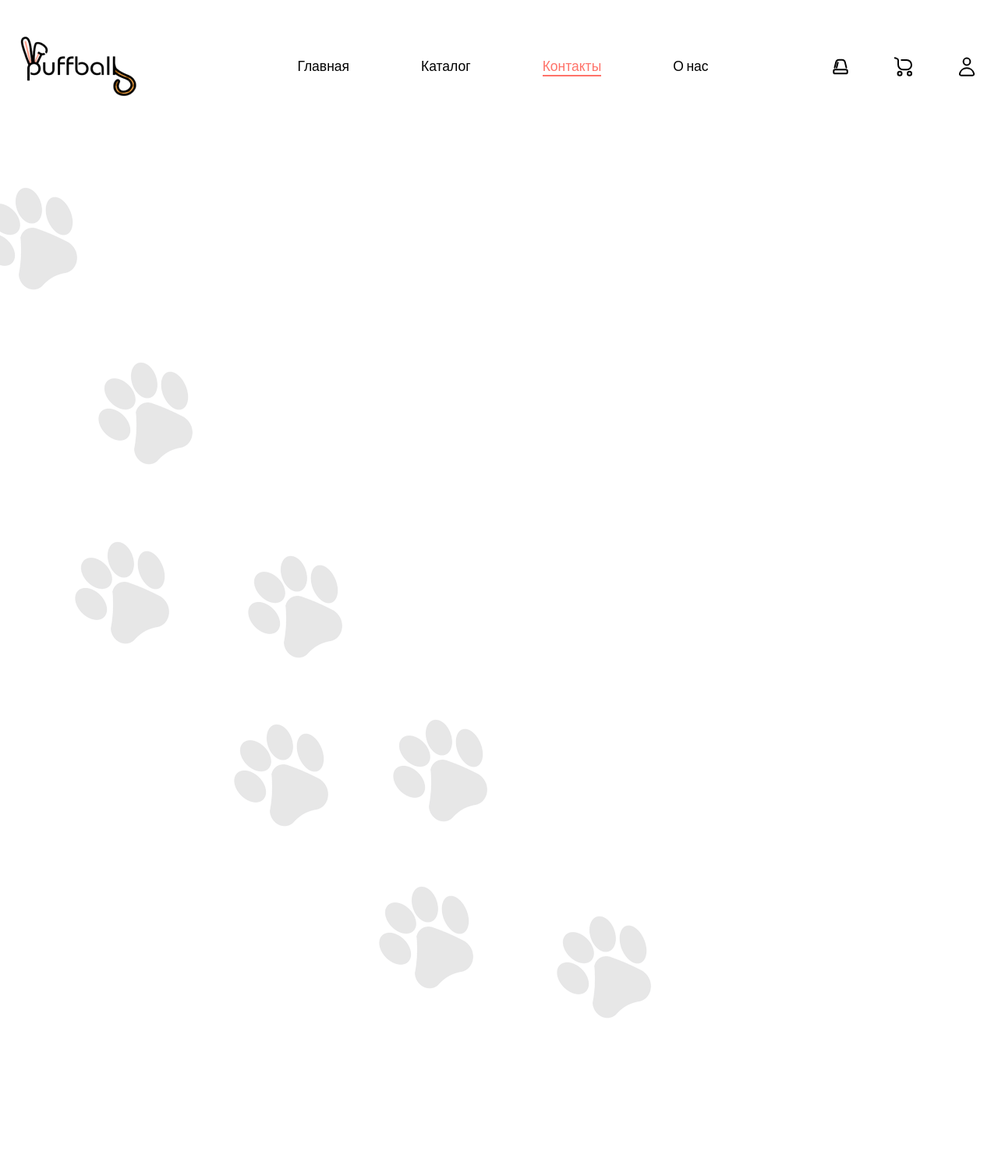
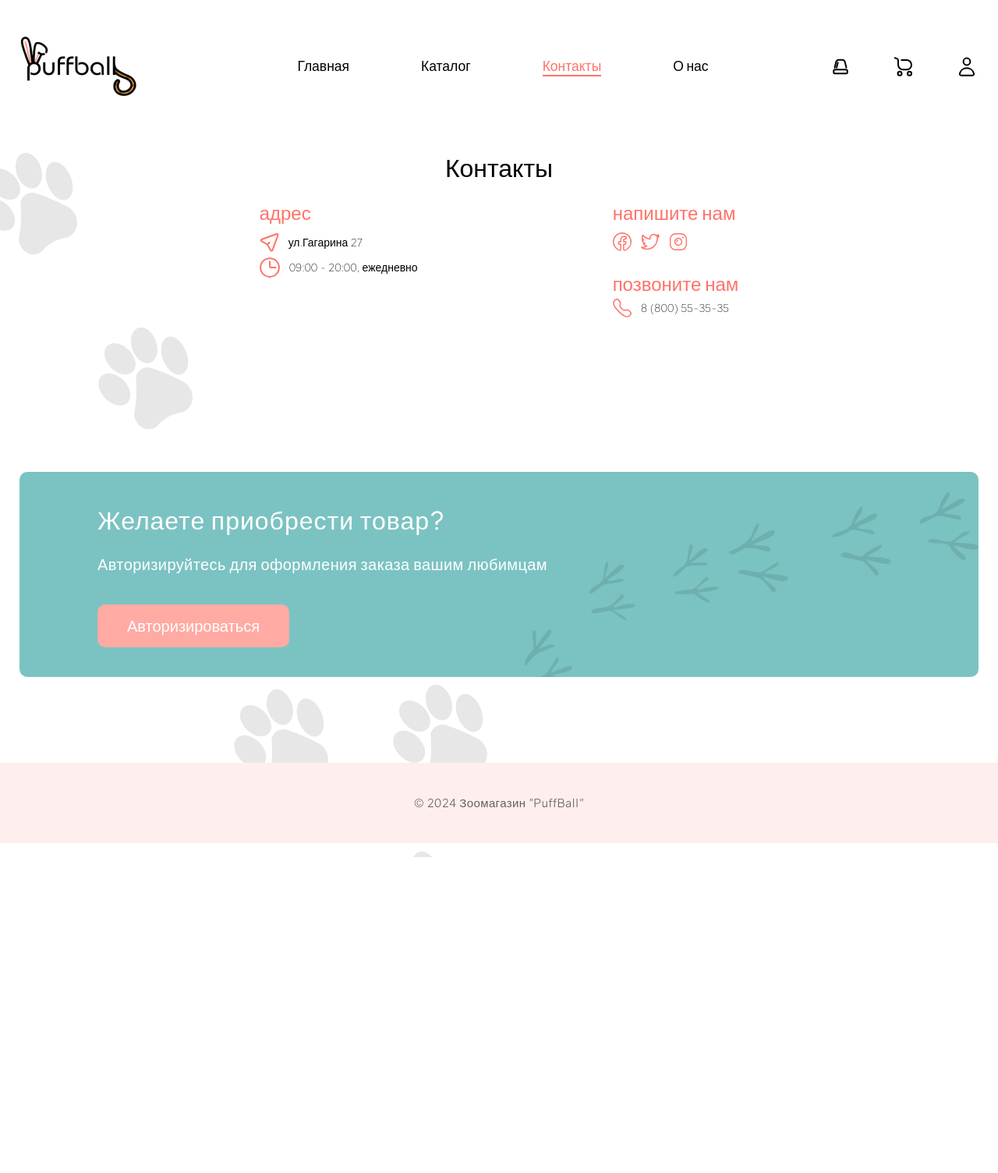
Before and after one commit to josiren/petshop, a Django app: page /contact/ in a window 1280 px wide. Shown: the whole page at 78% size. After the commit the page ends 1099 px from the top, so only its background shows below. Run offline with Django 5.2, Linux system fonts and the light colour scheme; style sheets or scripts are compiled from the project's sources; some libraries are stand-ins or nearby versions.

Commit message:
maybe ready contact page - desktop

```diff
--- a/petapp/static/petapp/GLOBAL/css/global.css
+++ b/petapp/static/petapp/GLOBAL/css/global.css
@@ -32,6 +32,11 @@
   gap: 126px;
 }
 
+.flex-column {
+  display: flex;
+  flex-direction: column;
+}
+
 h2 {
   font-family: "Gravity Regular", sans-serif;
   font-size: 32px;
--- a/petapp/static/petapp/GLOBAL/css/global.scss
+++ b/petapp/static/petapp/GLOBAL/css/global.scss
@@ -46,6 +46,12 @@
   align-items: flex-start;
   gap: 126px;
 }
+
+.flex-column{
+  display: flex;
+  flex-direction: column;
+}
+
 h2 {
   font-family: "Gravity Regular", sans-serif;
   font-size: 32px;
--- a/petapp/static/petapp/components/footer/css/footer.css
+++ b/petapp/static/petapp/components/footer/css/footer.css
@@ -1,4 +1,4 @@
-.footer {
+.footer, .f-alt {
   position: relative;
   display: flex;
   align-items: center;
@@ -8,38 +8,38 @@
   background-color: var(--three-bg-color);
   height: 385px;
 }
-.footer .footer__item {
+.footer .footer__item, .f-alt .footer__item {
   padding-top: 38px;
 }
-.footer .footer__item h3 {
+.footer .footer__item h3, .f-alt .footer__item h3 {
   font-family: "Gravity Regular", sans-serif;
   font-size: 24px;
   color: var(--second-text-color);
 }
-.footer .footer__item .item__descript {
+.footer .footer__item .item__descript, .f-alt .footer__item .item__descript {
   display: flex;
   flex-direction: column;
 }
-.footer .footer__item .item-social {
+.footer .footer__item .item-social, .f-alt .footer__item .item-social {
   display: flex;
   align-items: center;
   gap: 12px;
   margin-top: 7px;
 }
-.footer .footer__item .item-social:nth-child(1) {
+.footer .footer__item .item-social:nth-child(1), .f-alt .footer__item .item-social:nth-child(1) {
   margin-top: 13px;
 }
-.footer .footer__item .item-social p.social__text {
+.footer .footer__item .item-social p.social__text, .f-alt .footer__item .item-social p.social__text {
   font-family: "Gravity Light", sans-serif;
   font-size: 14px;
 }
-.footer p.signature {
+.footer p.signature, .f-alt p.signature {
   color: rgba(0, 0, 0, 0.6);
   font-family: "Gravity Book", sans-serif;
   font-size: 15px;
   padding-top: 160px;
   letter-spacing: 0.4px;
 }
-.footer .s-regular {
+.footer .s-regular, .f-alt .s-regular {
   font-family: "Gravity Regular", sans-serif;
 }/*# sourceMappingURL=footer.css.map */
--- a/petapp/static/petapp/components/footer/css/footer.scss
+++ b/petapp/static/petapp/components/footer/css/footer.scss
@@ -1,5 +1,5 @@
 // Footer
-.footer {
+.footer, .f-alt {
   position: relative;
   display: flex;
   align-items: center;
--- a/petapp/static/petapp/components/join-us/css/join-us.css
+++ b/petapp/static/petapp/components/join-us/css/join-us.css
@@ -1,4 +1,4 @@
-.join-us {
+.join-us, .buy-us {
   z-index: 2;
   display: flex;
   flex-direction: column;
@@ -13,12 +13,12 @@
   border-radius: 10px;
   color: var(--four--text-color);
 }
-.join-us h2 {
+.join-us h2, .buy-us h2 {
   margin-top: 46px;
   letter-spacing: 1px;
   text-align: center;
 }
-.join-us p {
+.join-us p, .buy-us p {
   text-align: center;
   font-family: "Gravity Book", sans-serif;
   font-size: 20px;
@@ -27,14 +27,14 @@
   line-height: 23px;
   padding: 0px 25px;
 }
-.join-us form.go-join {
+.join-us form.go-join, .buy-us form.go-join {
   display: flex;
   margin: 32px 89px 0px 89px;
   align-items: center;
   position: relative;
   justify-content: space-between;
 }
-.join-us form.go-join::before {
+.join-us form.go-join::before, .buy-us form.go-join::before {
   content: "";
   margin: 0 3px;
   top: 47.5px;
@@ -43,7 +43,7 @@
   height: 1.5px;
   background-color: var(--main-text-color);
 }
-.join-us form.go-join input.email {
+.join-us form.go-join input.email, .buy-us form.go-join input.email {
   background-color: transparent;
   border: none;
   font-family: "Gravity Light", sans-serif;
@@ -51,13 +51,13 @@
   outline: none;
   width: 50.56%;
 }
-.join-us form.go-join input.email::-moz-placeholder {
+.join-us form.go-join input.email::-moz-placeholder, .buy-us form.go-join input.email::-moz-placeholder {
   color: rgba(0, 0, 0, 0.4);
 }
-.join-us form.go-join input.email::placeholder {
+.join-us form.go-join input.email::placeholder, .buy-us form.go-join input.email::placeholder {
   color: rgba(0, 0, 0, 0.4);
 }
-.join-us form.go-join input.regisration {
+.join-us input.regisration, .join-us input.login, .buy-us input.regisration, .buy-us input.login {
   font-family: "Gravity Regular", sans-serif;
   font-size: 20px;
   color: var(--four--text-color);
@@ -69,6 +69,6 @@
   transition: background-color 0.2s linear;
   cursor: pointer;
 }
-.join-us form.go-join input.regisration:hover {
+.join-us input.regisration:hover, .join-us input.login:hover, .buy-us input.regisration:hover, .buy-us input.login:hover {
   background-color: var(--main-bg-hover);
 }/*# sourceMappingURL=join-us.css.map */
--- a/petapp/static/petapp/components/join-us/css/join-us.scss
+++ b/petapp/static/petapp/components/join-us/css/join-us.scss
@@ -1,5 +1,5 @@
 // Section come join us
-.join-us {
+.join-us, .buy-us {
   z-index: 2;
   display: flex;
   flex-direction: column;
@@ -53,7 +53,8 @@
         color: rgba($color: #000000, $alpha: 0.4);
       }
     }
-    input.regisration {
+  }
+  input.regisration, input.login {
     font-family: "Gravity Regular", sans-serif;
     font-size: 20px;
     color: var(--four--text-color);
@@ -69,5 +70,3 @@
     }
   }
 }
-
-}
--- a/petapp/static/petapp/page/contactpage/css/contact.css
+++ b/petapp/static/petapp/page/contactpage/css/contact.css
@@ -1 +1,56 @@
-/*# sourceMappingURL=contact.css.map */
+.f-alt {
+  background-color: transparent;
+  margin-top: 74px;
+  height: auto;
+}
+.f-alt .footer__item {
+  padding-top: 0px;
+  margin-top: 30px;
+}
+
+.flex-row {
+  gap: 250px;
+}
+
+.map {
+  display: flex;
+  justify-content: center;
+  position: relative;
+  margin-top: 23px;
+}
+
+.buy-us {
+  padding-bottom: 0px;
+  background-image: url(../img/bg_auth.png);
+  background-repeat: no-repeat;
+  background-position-x: right;
+  background-position-y: bottom;
+}
+.buy-us input.login {
+  display: flex;
+  align-self: flex-start;
+  margin-top: 40px;
+}
+.buy-us h2, .buy-us p {
+  text-align: left;
+  padding: 0;
+}
+.buy-us h2, .buy-us p, .buy-us input {
+  margin-left: 100px;
+}
+
+.footer {
+  height: auto;
+}
+.footer p.signature {
+  padding: 44px;
+}
+
+.img-wrap {
+  position: absolute;
+  top: 133.5px;
+  height: 920px;
+  background: url(../../../GLOBAL/img/background/paw1.png) no-repeat;
+  width: 100%;
+  left: 0;
+}/*# sourceMappingURL=contact.css.map */
--- a/petapp/static/petapp/page/contactpage/css/contact.scss
+++ b/petapp/static/petapp/page/contactpage/css/contact.scss
@@ -0,0 +1,57 @@
+.f-alt {
+  background-color: transparent;
+  margin-top: 74px;
+  height: auto;
+  .footer__item {
+    padding-top: 0px;
+    margin-top: 30px;
+  }
+}
+
+.flex-row {
+  gap: 250px;
+}
+
+.map{
+  display: flex;
+  justify-content: center;
+  position: relative;
+  margin-top: 23px;
+}
+
+.buy-us{
+  padding-bottom: 0px;
+  background-image: url(../img/bg_auth.png);
+  background-repeat: no-repeat;
+  background-position-x: right;
+  background-position-y: bottom;
+  input.login{
+    display: flex;
+    align-self: flex-start;
+    margin-top: 40px;
+  }
+  h2, p {
+    text-align: left;
+    padding: 0;
+  }
+  h2,p,input{
+    margin-left: 100px;
+  }
+}
+
+.footer{
+  height: auto;
+  p.signature{
+    padding: 44px;
+  }
+}
+
+// Img wrapper
+.img-wrap{
+  position: absolute;
+  top: 133.5px;
+  height: 920px;
+  background: url(../../../GLOBAL/img/background/paw1.png) no-repeat;
+  width: 100%;
+  left: 0;
+}
--- a/petapp/templates/petapp/contact.html
+++ b/petapp/templates/petapp/contact.html
@@ -33,9 +33,66 @@
     </div>
 
     <!-- Background paw1 -->
-    <img src="{% static 'petapp/GLOBAL/img/background/paw1.png' %}" alt="paw" class="paw1">
+    <!-- alternative solution, because the image is more scrollable pages -->
+    <div class="img-wrap"></div>
 
+
+    <!-- Contacts -->
+    <section class="f-alt">
+      <h2>Контакты</h2>
+      <div class="flex-row">
+        <div class="footer__item">
+          <h3>адрес</h3>
+          <address class="item__descript">
+            <div class="item-social">
+              <img src="{% static 'petapp/page/mainpage/img/contact/city.svg' %}" alt="address">
+              <p class="social__text">ул.Гагарина 27</p>
+            </div>
+            <div class="item-social">
+              <img src="{% static 'petapp/page/mainpage/img/contact/time.svg' %}" alt="time">
+              <p class="social__text">09:00 - 20:00, ежедневно</p>
+            </div>
+          </address>
+        </div>
+        <div class="flex-column">
+          <div class="footer__item">
+            <h3>напишите нам</h3>
+            <address class="item__descript">
+              <div class="item-social">
+                <img src="{% static 'petapp/page/mainpage/img/contact/facebook.svg' %}" alt="facebook">
+                <img src="{% static 'petapp/page/mainpage/img/contact/twitter.svg' %}" alt="twitter">
+                <img src="{% static 'petapp/page/mainpage/img/contact/instagram.svg' %}" alt="instagram">
+              </div>
+            </address>
+          </div>
+          <div class="footer__item">
+            <h3>позвоните нам</h3>
+            <div class="item-social">
+              <img src="{% static 'petapp/page/mainpage/img/contact/phone.svg' %}" alt="phone">
+              <p class="social__text">8 (800) 55-35-35</p>
+            </div>
+          </div>
+        </div>
+      </div>
+    </section>
+
+    <!-- Map -->
+    <section class="map">
+      <script type="text/javascript" charset="utf-8" async
+        src="https://api-maps.yandex.ru/services/constructor/1.0/js/?um=constructor%3Ad035c8ea09ecbba1d1006f57d7fb65548b766cd2bcf82f0076c5eb4903272641&amp;width=610&amp;height=244&amp;lang=ru_RU&amp;scroll=true"></script>
+    </section>
+
+
+    <!-- Buy us? -->
+    <section class="buy-us">
+      <h2>Желаете приобрести товар?</h2>
+      <p>Авторизируйтесь для оформления заказа вашим любимцам</p>
+      <input type="button" class="login" value="Авторизироваться">
+    </section>
   </div>
+  <footer class="footer">
+    <p class="signature">&copy; 2024 <span class="s-regular">Зоомагазин</span> "PuffBall"</p>
+  </footer>
 </body>
 
 </html>
```
Also changed, not shown: petapp/static/petapp/page/contactpage/img/bg_auth.png (renamed from petapp/static/petapp/page/contactpage/img/bg_buy.png), 3 other files. Lines whose indentation alone changed are shown as unchanged.
